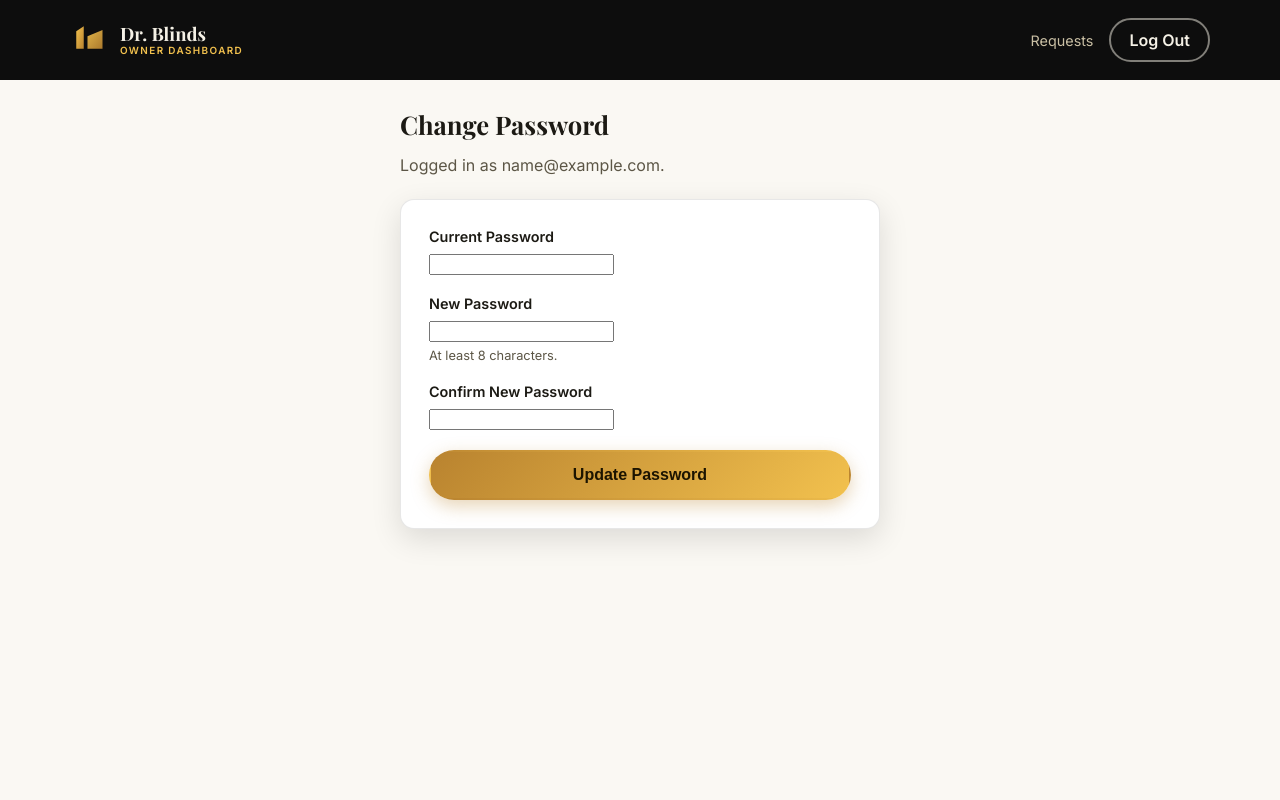
After one commit to IsaacGonzalez02/dr-blinds-website, a Flask app: page /admin/account in a window 1280 px wide. The commit adds this page. Run offline with Flask 3, Linux system fonts and the light colour scheme; the visitor is signed in with stand-in values (Sample User, id 1); some libraries are stand-ins or nearby versions; some web fonts are replaced.

Commit message:
Add self-service admin password change
Owner can now update their own login password from /admin/account
instead of needing a code/env-var change and redeploy.

Co-Authored-By: Claude Sonnet 5 <noreply@anthropic.com>

```diff
--- a/app/routes/admin.py
+++ b/app/routes/admin.py
@@ -2,7 +2,7 @@ from flask import Blueprint, flash, redirect, render_template, request, url_for
 from flask_login import current_user, login_required, login_user, logout_user
 from flask_wtf import FlaskForm
 from wtforms import PasswordField, StringField
-from wtforms.validators import DataRequired, Email
+from wtforms.validators import DataRequired, Email, Length
 
 from .. import db
 from ..models import STATUS_CHOICES, AdminUser, EstimateRequest
@@ -13,6 +13,12 @@ admin_bp = Blueprint("admin", __name__)
 class LoginForm(FlaskForm):
     email = StringField("Email", validators=[DataRequired(), Email()])
     password = PasswordField("Password", validators=[DataRequired()])
+
+
+class ChangePasswordForm(FlaskForm):
+    current_password = PasswordField("Current Password", validators=[DataRequired()])
+    new_password = PasswordField("New Password", validators=[DataRequired(), Length(min=8)])
+    confirm_password = PasswordField("Confirm New Password", validators=[DataRequired()])
 
 
 @admin_bp.route("/login", methods=["GET", "POST"])
@@ -37,6 +43,23 @@ def login():
 def logout():
     logout_user()
     return redirect(url_for("admin.login"))
+
+
+@admin_bp.route("/account", methods=["GET", "POST"])
+@login_required
+def account():
+    form = ChangePasswordForm()
+    if form.validate_on_submit():
+        if not current_user.check_password(form.current_password.data):
+            flash("Current password is incorrect.", "error")
+        elif form.new_password.data != form.confirm_password.data:
+            flash("New passwords don't match.", "error")
+        else:
+            current_user.set_password(form.new_password.data)
+            db.session.commit()
+            flash("Password updated.", "success")
+            return redirect(url_for("admin.requests_list"))
+    return render_template("admin/account.html", form=form)
 
 
 @admin_bp.route("/")
--- /dev/null
+++ b/app/templates/admin/account.html
@@ -0,0 +1,61 @@
+<!doctype html>
+<html lang="en">
+<head>
+  <meta charset="utf-8">
+  <meta name="viewport" content="width=device-width, initial-scale=1">
+  <title>Account | {{ business_name }}</title>
+  <link rel="icon" type="image/svg+xml" href="{{ url_for('static', filename='img/favicon.svg') }}">
+  <link rel="stylesheet" href="{{ url_for('static', filename='css/styles.css') }}">
+</head>
+<body style="padding-bottom:0;">
+<div class="admin-shell">
+  <div class="admin-topbar">
+    <div class="container">
+      <span class="brand">
+        <svg class="brand-logo" viewBox="0 0 64 64" fill="none" xmlns="http://www.w3.org/2000/svg" aria-hidden="true">
+          <defs><linearGradient id="gold4" x1="0" y1="0" x2="1" y2="1"><stop offset="0" stop-color="#f2c14e"/><stop offset="1" stop-color="#b9832f"/></linearGradient></defs>
+          <path d="M10 46 L10 18 L22 10 L22 46 Z" fill="url(#gold4)"/>
+          <path d="M28 46 L28 26 L52 16 L52 46 Z" fill="url(#gold4)" opacity="0.92"/>
+        </svg>
+        <span class="brand-name">Dr. Blinds<em>Owner Dashboard</em></span>
+      </span>
+      <div style="display:flex; gap:16px; align-items:center;">
+        <a href="{{ url_for('admin.requests_list') }}" style="color:var(--text-muted-on-dark); font-size:0.9rem;">Requests</a>
+        <a href="{{ url_for('admin.logout') }}" class="btn btn-outline-light" style="padding:10px 18px; min-height:auto;">Log Out</a>
+      </div>
+    </div>
+  </div>
+
+  <div class="container" style="padding-top:30px; padding-bottom:60px; max-width:520px;">
+    {% with messages = get_flashed_messages(with_categories=true) %}
+      {% if messages %}
+        {% for category, message in messages %}
+          <div class="flash flash-{{ 'error' if category == 'error' else 'success' }}">{{ message }}</div>
+        {% endfor %}
+      {% endif %}
+    {% endwith %}
+
+    <h1 style="font-size:1.6rem;">Change Password</h1>
+    <p>Logged in as {{ current_user.email }}.</p>
+
+    <form class="card" method="POST" novalidate style="margin-top:20px;">
+      {{ form.hidden_tag() }}
+      <div class="form-row">
+        {{ form.current_password.label }}
+        {{ form.current_password() }}
+      </div>
+      <div class="form-row">
+        {{ form.new_password.label }}
+        {{ form.new_password() }}
+        <div class="hint">At least 8 characters.</div>
+      </div>
+      <div class="form-row">
+        {{ form.confirm_password.label }}
+        {{ form.confirm_password() }}
+      </div>
+      <button type="submit" class="btn btn-gold btn-block">Update Password</button>
+    </form>
+  </div>
+</div>
+</body>
+</html>
--- a/app/templates/admin/requests.html
+++ b/app/templates/admin/requests.html
@@ -21,6 +21,7 @@
       </span>
       <div style="display:flex; gap:16px; align-items:center;">
         <a href="{{ url_for('public.home') }}" style="color:var(--text-muted-on-dark); font-size:0.9rem;">View Site</a>
+        <a href="{{ url_for('admin.account') }}" style="color:var(--text-muted-on-dark); font-size:0.9rem;">Account</a>
         <a href="{{ url_for('admin.logout') }}" class="btn btn-outline-light" style="padding:10px 18px; min-height:auto;">Log Out</a>
       </div>
     </div>
```
